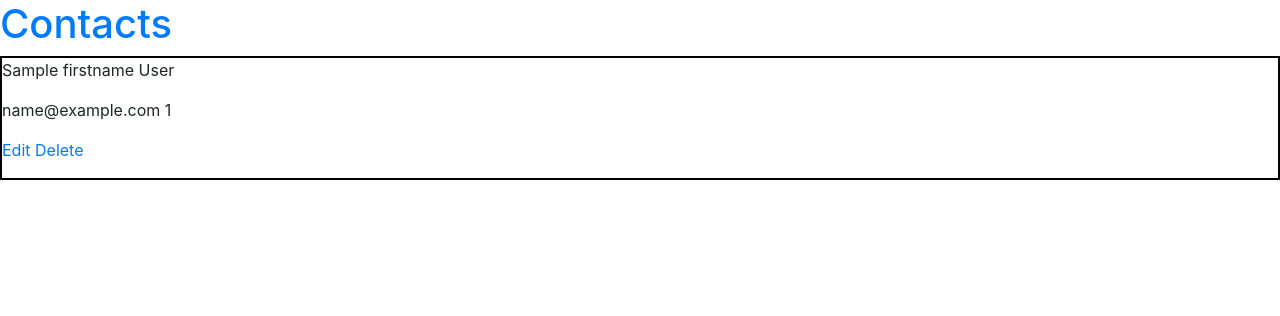
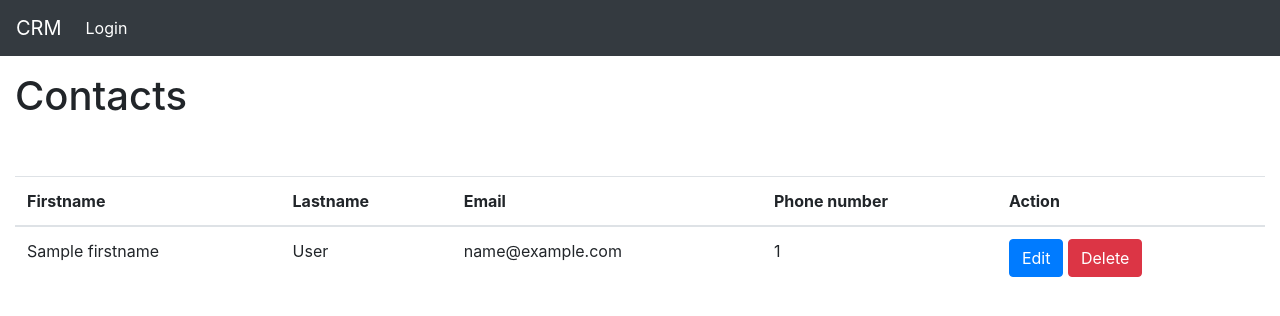
Before and after one commit to alexisljn/tp-test, a Symfony app: template templates/contact/show-contacts.html.twig in a window 1280 px wide. Shown: the top 316 px of the page. Run offline with Twig, Linux system fonts and the light colour scheme; the template is opened without the code that fills it: most values are stand-ins (such as "Sample title", 1, 10 or a date in 2020); some libraries are stand-ins or nearby versions.

Commit message:
first step

```diff
--- a/src/Controller/ContactController.php
+++ b/src/Controller/ContactController.php
@@ -27,7 +27,7 @@ class ContactController extends AbstractController
 
         if ($createForm->isSubmitted() && $createForm->isValid()) {
             try {
-                $contact->isContactInputValid($contactManager);
+                $contact->isContactInputValid();
                 $contactManager->manageContact($contact);
                 return $this->redirectToRoute('update_contact', ['email' => $contact->getEmail()]);
             } catch (\Exception $e) {
@@ -72,7 +72,7 @@ class ContactController extends AbstractController
 
         if ($updateForm->isSubmitted() && $updateForm->isValid()) {
             try {
-                $contact->isContactInputValid($contactManager);
+                $contact->isContactInputValid();
                 $contactManager->manageContact($contact);
                 return $this->redirectToRoute('update_contact', ['email' => $contact->getEmail()]);
             } catch (\Exception $e) {
--- a/src/Entity/Contact.php
+++ b/src/Entity/Contact.php
@@ -114,7 +114,11 @@ class Contact
     {
         $this->isContactNameValid();
         $this->isContactMailValid();
-        $this->isContactPhoneNumberValid();
+
+        if (!is_null($this->phoneNumber)) {
+            $this->isContactPhoneNumberValid();
+        }
+
     }
 
     /**
--- a/src/Form/ManageContactType.php
+++ b/src/Form/ManageContactType.php
@@ -19,7 +19,9 @@ class ManageContactType extends AbstractType
             ->add('firstname', TextType::class)
             ->add('lastname', TextType::class)
             ->add('email', EmailType::class)
-            ->add('phoneNumber', TelType::class)
+            ->add('phoneNumber', TelType::class, [
+                'required' => false
+            ])
             ->add('submit', SubmitType::class)
         ;
     }
--- a/templates/base.html.twig
+++ b/templates/base.html.twig
@@ -8,7 +8,27 @@
         {% endblock %}
     </head>
     <body>
-        {% block body %}{% endblock %}
+    <nav class="navbar navbar-expand-lg navbar-dark bg-dark">
+        <a class="navbar-brand" href="#">CRM</a>
+        <button class="navbar-toggler" type="button" data-toggle="collapse" data-target="#navbarNavAltMarkup" aria-controls="navbarNavAltMarkup" aria-expanded="false" aria-label="Toggle navigation">
+            <span class="navbar-toggler-icon"></span>
+        </button>
+        <div class="collapse navbar-collapse" id="navbarNavAltMarkup">
+            {% if is_granted('IS_AUTHENTICATED_REMEMBERED') %}
+            <div class="navbar-nav">
+                <a class="nav-item nav-link text-white" href="/">Contacts</a>
+                <a class="nav-item nav-link text-white" href="/contact/create">Create</a>
+                <a class="nav-item nav-link btn btn-danger text-white" href="/logout">Logout</a>
+            </div>
+            {% else %}
+            <div class="navbar-nav">
+                <a class="nav-item nav-link text-white" href="/login">Login</a>
+            </div>
+            {% endif %}
+        </div>
+    </nav>
+        {% block body %}
+        {% endblock %}
         {% block javascripts %}
             <script src="/js/jquery-3.4.1.min.js"></script>
             <script src="/js/bootstrap.min.js"></script>
--- a/templates/contact/show-contacts.html.twig
+++ b/templates/contact/show-contacts.html.twig
@@ -1,14 +1,42 @@
 {% extends 'base.html.twig' %}
 
-{% block title %}Hello ContactController!{% endblock %}
+{% block title %}Contacts{% endblock %}
 
 {% block body %}
-    <h1 class="text-primary">Contacts</h1>
-    {% for contact in contacts %}
-        <div style="border: black 2px solid; margin-bottom: 10px;">
-            <p>{{ contact.firstname }} {{ contact.lastname }}</p>
-            <p>{{ contact.email }} {{ contact.phoneNumber }}</p>
-            <p><a href="{{ path('update_contact', {'email': contact.email}) }}">Edit</a> <a href="{{ path('delete_contact', {'email': contact.email}) }}">Delete</a></p>
+    <div class="container-fluid">
+        <div class="row mb-5 mt-3">
+            <div class="col-12">
+                <h1 class="h1">Contacts</h1>
+            </div>
         </div>
-    {% endfor %}
+        <div class="row">
+            <div class="col-12">
+                <table class="table">
+                    <thead>
+                    <tr>
+                        <th scope="col">Firstname</th>
+                        <th scope="col">Lastname</th>
+                        <th scope="col">Email</th>
+                        <th scope="col">Phone number</th>
+                        <th scope="col">Action</th>
+                    </tr>
+                    </thead>
+                    <tbody>
+                    {% for contact in contacts %}
+                        <tr>
+                            <td>{{ contact.firstname }}</td>
+                            <td>{{ contact.lastname }}</td>
+                            <td>{{ contact.email }}</td>
+                            <td>{{ contact.phoneNumber }}</td>
+                            <td>
+                                <a class="btn btn-primary" href="{{ path('update_contact', {'email': contact.email}) }}">Edit</a>
+                                <a class="btn btn-danger" href="{{ path('delete_contact', {'email': contact.email}) }}">Delete</a>
+                            </td>
+                        </tr>
+                    {% endfor %}
+                    </tbody>
+                </table>
+            </div>
+        </div>
+    </div>
 {% endblock %}
```
